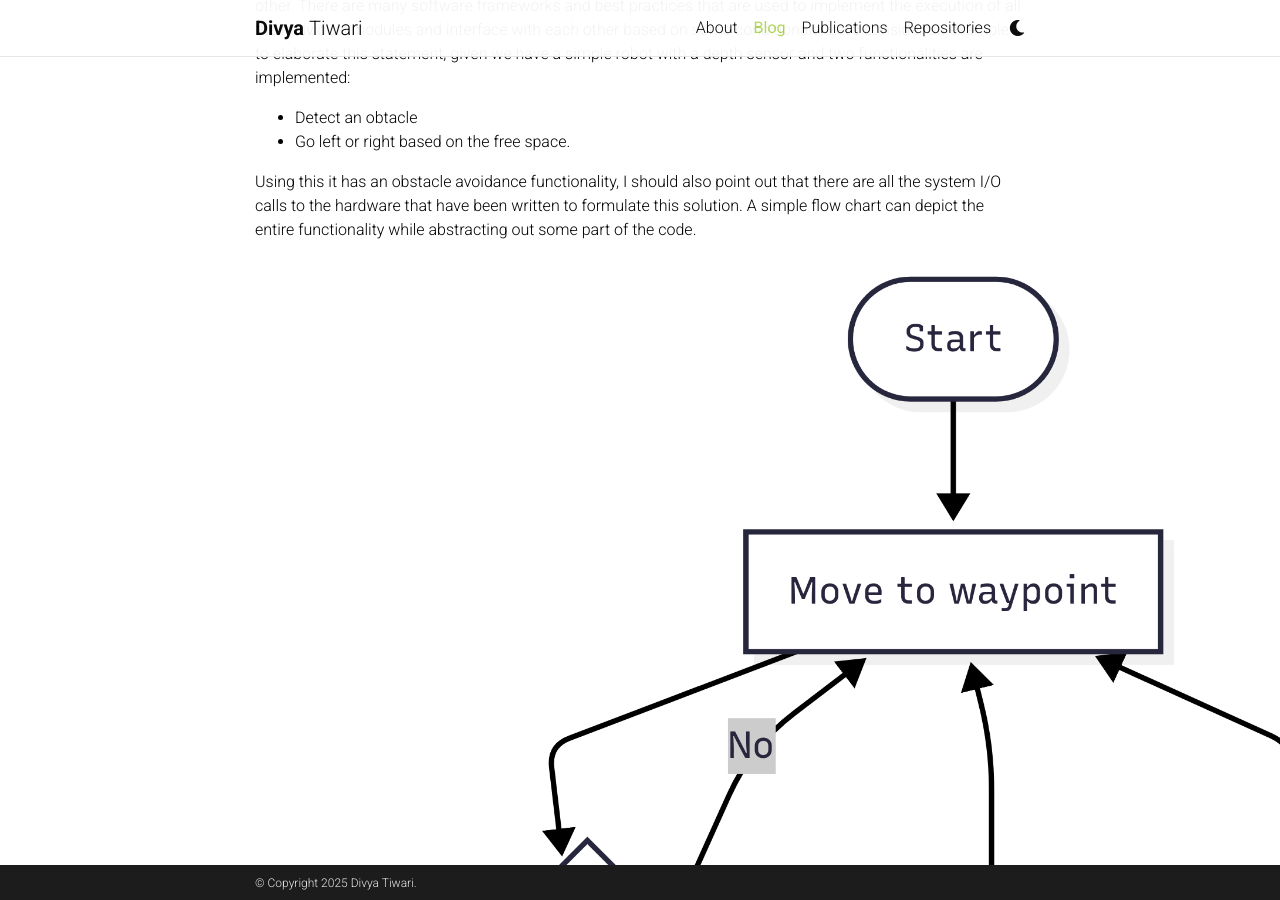
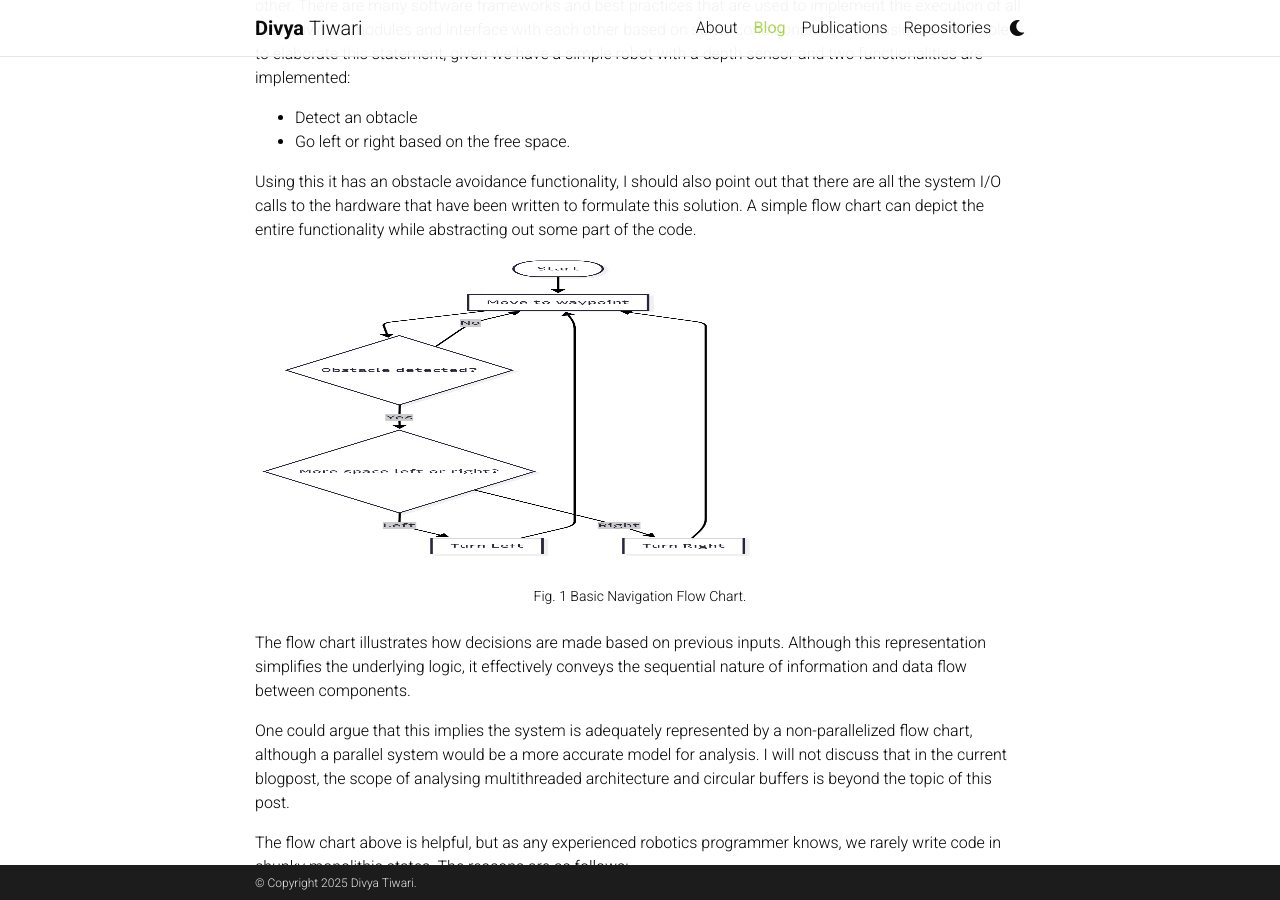
Before and after one commit to dt1729/dt1729.github.io, a Jekyll site: the page built from _posts/2023-06-13-BehaviorTree-FSM-and-HFSM.md, in a window 1280 px wide and 900 px high, scrolled down 358 px. Built offline with Jekyll 4.4.1, drawn with Linux system fonts in a browser that asks for light colours; full-size pictures stand in for the smaller copies a plugin makes; comment, search, counter and statistics services are not loaded; a style sheet for code colours, icons or effects is not loaded.

Commit message:
updated images in the blog.

```diff
--- a/_posts/2023-06-13-BehaviorTree-FSM-and-HFSM.md
+++ b/_posts/2023-06-13-BehaviorTree-FSM-and-HFSM.md
@@ -18,7 +18,7 @@ Using this it has an obstacle avoidance functionality, I should also point out t
 
 <div class="row mt-3">
     <div class="col-sm mt-3 mt-md-0">
-        {% include figure.html path="assets/img/StateMachine_BTBlog.png" class="StateMachine" zoomable=true %}
+        {% include figure.html path="assets/img/StateMachine_BTBlog.png" class="StateMachine" width="500" height="300" zoomable=true %}
     </div>
 </div>
 <div class="caption">
```
